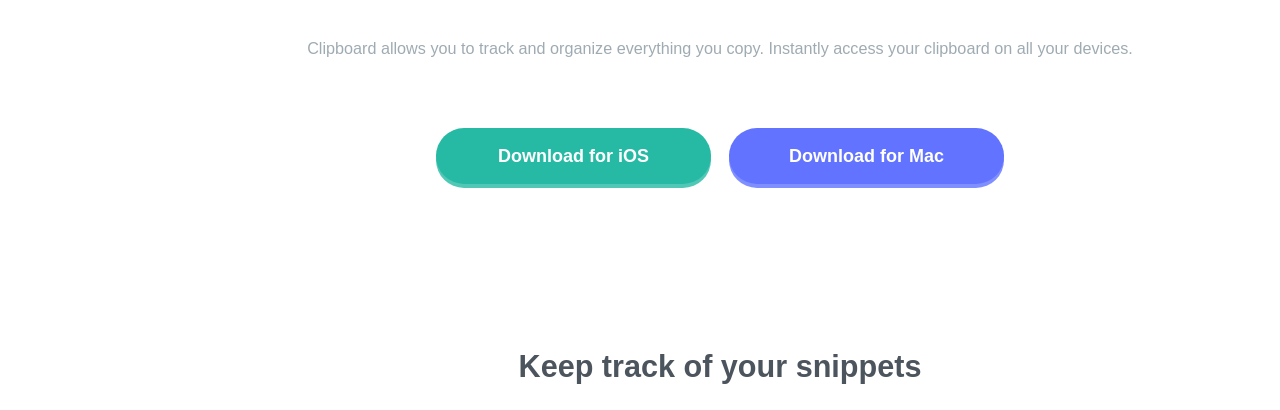
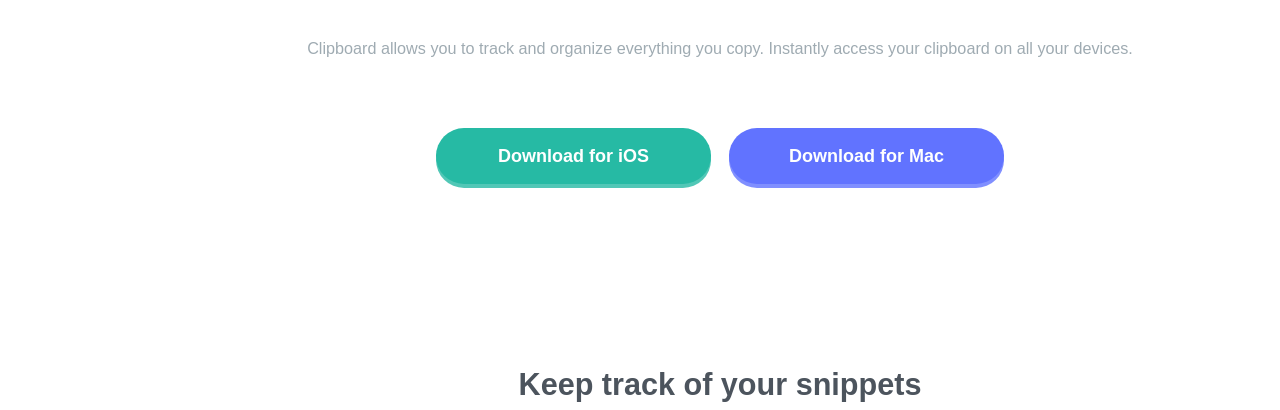
Before and after one commit to Brandon010917/clipboard-landing-page-master, a plain HTML site: page index.html in a window 1280 px wide. Shown: the part 385-795 px from the top of the page. Drawn offline with Linux system fonts and the light colour scheme; a web font is replaced by a local one.

Commit message:
Ultimos Cambios

```diff
--- a/css/style.css
+++ b/css/style.css
@@ -33,7 +33,7 @@ a {
 }
 
 header {
-  padding: 8rem 1rem;
+  padding: 8rem 1rem 9rem;
   display: flex;
   flex-direction: column;
   align-items: center;
```
